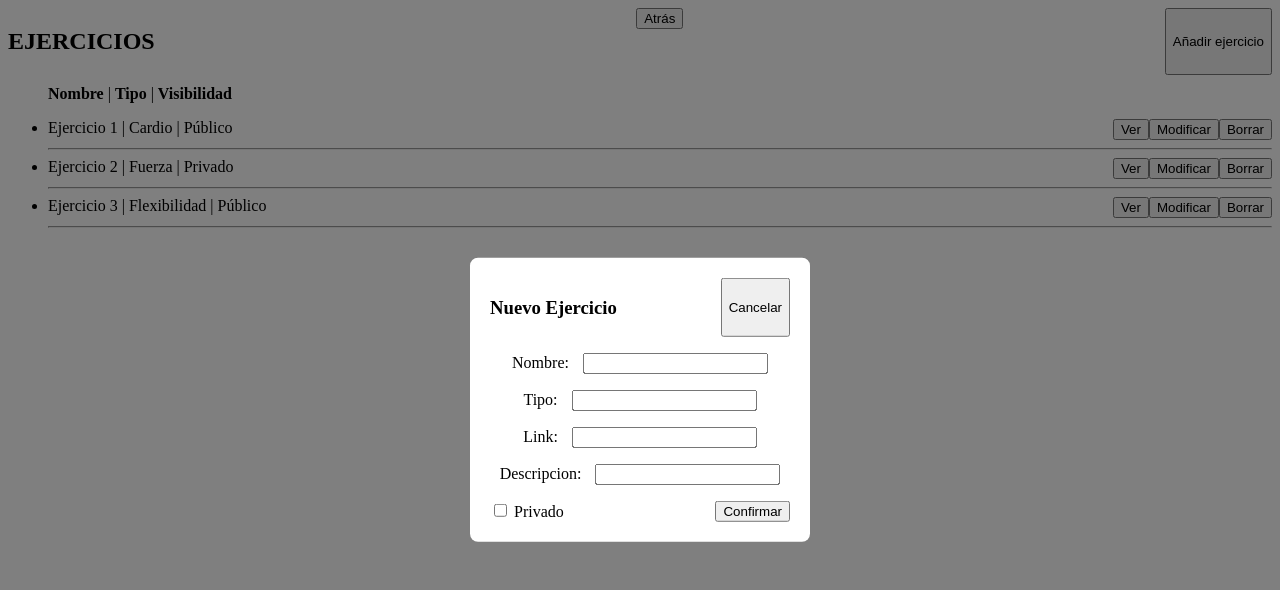
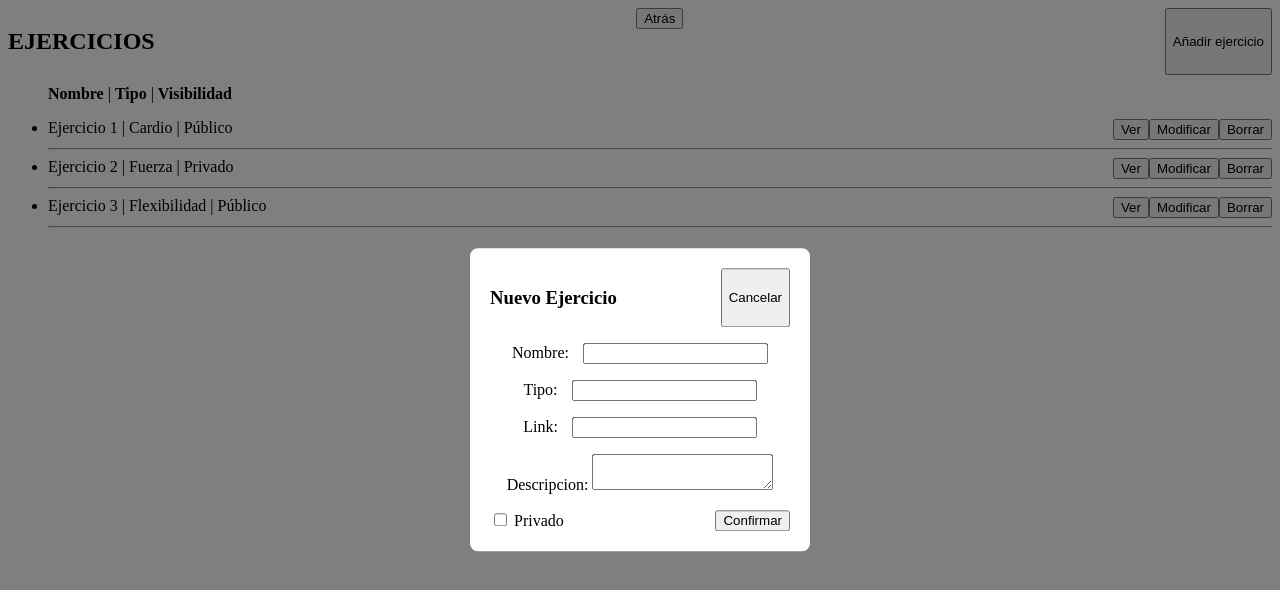
Before and after one commit to NicolasLeribleUMA/Requisitos07, a React (Vite) app in the folder client/: page /ejercicios in a window 1280 px wide. Both pictures are taken after a click on the button "Añadir ejercicio". Shown: the top 590 px of the page. Built offline with nearby package versions, Linux system fonts and the light colour scheme.

Commit message:
La descripción ahora se expande

```diff
--- a/client/src/pages/Ejercicios.jsx
+++ b/client/src/pages/Ejercicios.jsx
@@ -135,7 +135,8 @@ export function Ejercicios() {
             **/}
 
             <p>Link: <input type="text" style = {{marginLeft:'10px'}}/></p>
-            <p>Descripcion: <input type="text" id="descripcion" style = {{marginLeft:'10px'}}/></p>
+            {/* <p>Descripcion: <input type="text"  id="descripcion" style = {{marginLeft:'10px'}}/></p> */}
+            <p>Descripcion: <textarea class="textarea resize-ta"></textarea></p>
 
             <div style={{ display: 'flex', justifyContent: 'space-between'}}>
 
@@ -198,7 +199,7 @@ export function Ejercicios() {
             **/}
 
             <p>Link: <input type="text" style = {{marginLeft:'10px'}}/></p>
-            <p>Descripcion: <input type="text" id="descripcion" style = {{marginLeft:'10px'}}/></p>
+            <p>Descripcion: <textarea class="textarea resize-ta"></textarea></p>
 
             <div style={{ display: 'flex', justifyContent: 'space-between'}}>
 
```
